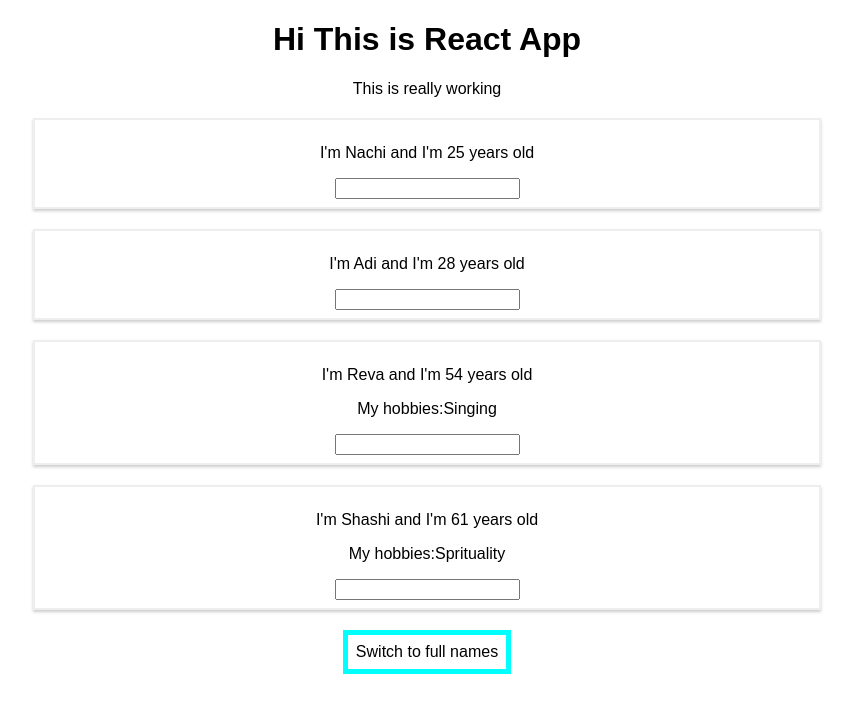
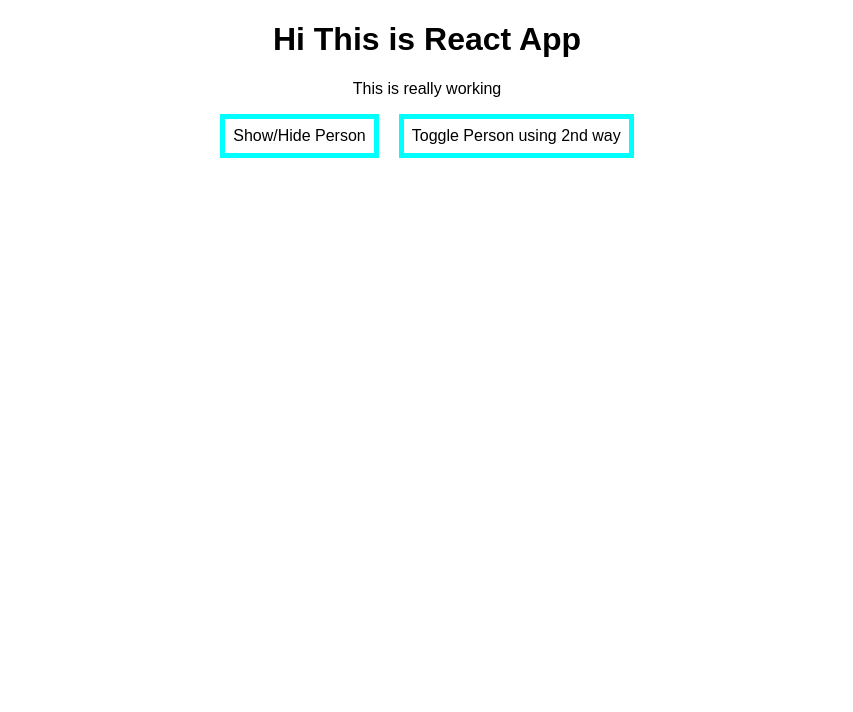
Before and after one commit to Nachiket75/ReactIntro, a React (Create React App) app: page / in a window 1280 px wide. Shown: the top 712 px of the page, without its empty margins (213-1066 px from the left). Built offline with nearby package versions, Linux system fonts and the light colour scheme.

Commit message:
Toggle div using two methods one is orthodox using conditional statement 2nd method using conventional javascript .

```diff
--- a/src/App.js
+++ b/src/App.js
@@ -10,7 +10,10 @@ class App extends Component {
       {name:'Adi', age:28},
       {name:'Reva', age:54},
       {name:'Shashi', age:61}
-    ]
+    ],
+    showPersons1:false      ,
+    showPersons2:false
+
   }
 
   switchNameHandler = (newName) => {
@@ -39,6 +42,16 @@ class App extends Component {
    )
   }
 
+  togglePersonHandler1 = () =>{
+    const toggleStatus = this.state.showPersons1;
+    this.setState({showPersons1:!toggleStatus});
+
+  }
+  togglePersonHandler2 =() =>{
+    const toggleStatus = this.state.showPersons2
+    this.setState({showPersons2:!toggleStatus});
+  }
+
   render() {
     const style ={
         backgroundColor:"white",
@@ -50,21 +63,16 @@ class App extends Component {
 
 
     }
-    return (
-
-      <div className="App">
-        <h1>Hi This is React App</h1>
-        <p>This is really working</p>
-
-
+    // Method 2 to toggle Persons pure javascript way
+    let personsState = null;
+    if(this.state.showPersons2){
+     personsState =(
+      <div>
         <Person
           name= {this.state.persons[0].name}
           age={this.state.persons[0].age}
           click = {this.switchNameHandler.bind(this,"Nachiket Natekar")}
           nameChange ={this.nameChangeHandler}/>
-          {/* click = {()=>this.switchNameHandler("Nachiket Natekar")}/>         this is alternate way of bind method to pass arguments to function*/}
-
-        {/* click will passs refference of switchNameHandler function to Person function  */}
         <Person
           name={this.state.persons[1].name}
           age={this.state.persons[1].age}/>
@@ -74,16 +82,57 @@ class App extends Component {
         <Person
           name={this.state.persons[3].name}
           age={this.state.persons[3].age}> My hobbies:Sprituality</Person>
+      </div>
+    );
+  }
+
+
+
+    // method 1 to toggle persons using unorthodox way
+    return (
+
+      <div className="App">
+        <h1>Hi This is React App</h1>
+        <p>This is really working</p>
+        <button
+          style = {style}
+          // this is called inline css style
+          onClick ={this.togglePersonHandler1} >Show/Hide Person
+        </button>
 
         <button
           style = {style}
           // this is called inline css style
-          onClick ={this.switchNameHandler.bind(this,"Nachiket!! Natekar")} >Switch to full names
+          onClick ={this.togglePersonHandler2} >Toggle Person using 2nd way
         </button>
-        {/* <Person name="Nachi" age="25"/>
-        <Person name="Adi" age="28"/>
-        <Person name="Reva" age="54">My hobbies:Singing</Person>
-        <Person name="Shashi" age="61">My hobbies:Sprituality</Person> */}
+        {personsState}
+        {/* call to personsState function to toggle the persons */}
+
+ {/* below statement is conditional statement will execute div part if showPersons value is true it will show all persons
+ otherwise execute end of div part start from : which will have nothing it will hide all the persons  */}
+      {
+        this.state.showPersons1?
+          <div>
+            <Person
+              name= {this.state.persons[0].name}
+              age={this.state.persons[0].age}
+              click = {this.switchNameHandler.bind(this,"Nachiket Natekar")}
+              nameChange ={this.nameChangeHandler}/>
+            <Person
+              name={this.state.persons[1].name}
+              age={this.state.persons[1].age}/>
+            <Person
+              name={this.state.persons[2].name}
+              age={this.state.persons[2].age} >My hobbies:Singing</Person>
+            <Person
+              name={this.state.persons[3].name}
+              age={this.state.persons[3].age}> My hobbies:Sprituality</Person>
+          </div>
+          :null
+        }
+
+
+
       </div>
     );
    // return React.createElement('div',{className:'App'}, React.createElement('h1',null,'Does This work now'));  lecture 30:understanding jsx
```
Lines whose indentation alone changed are shown as unchanged.
